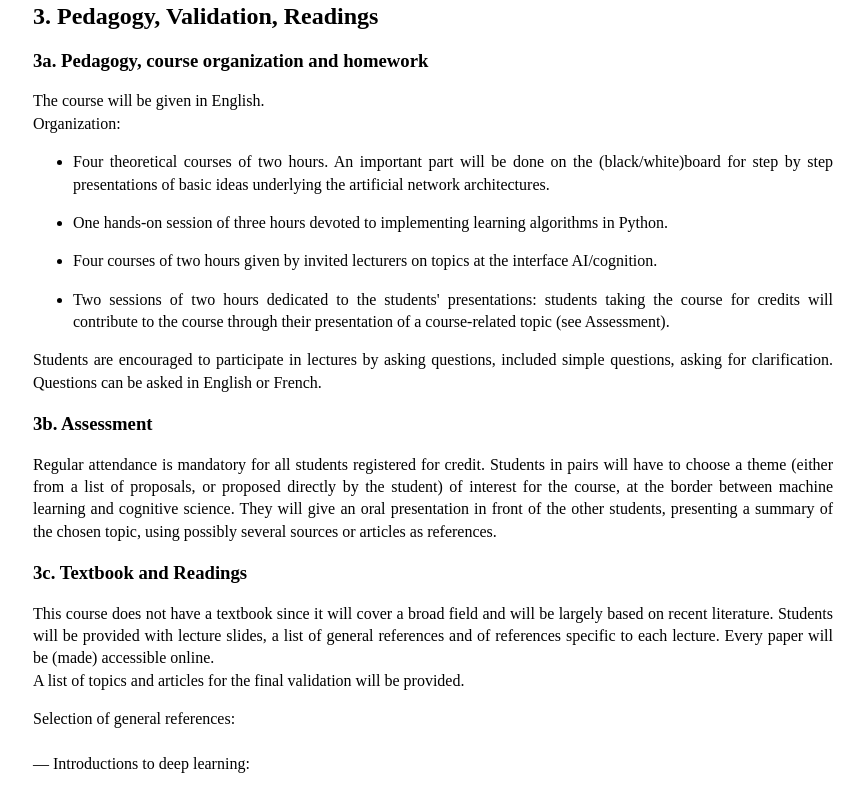
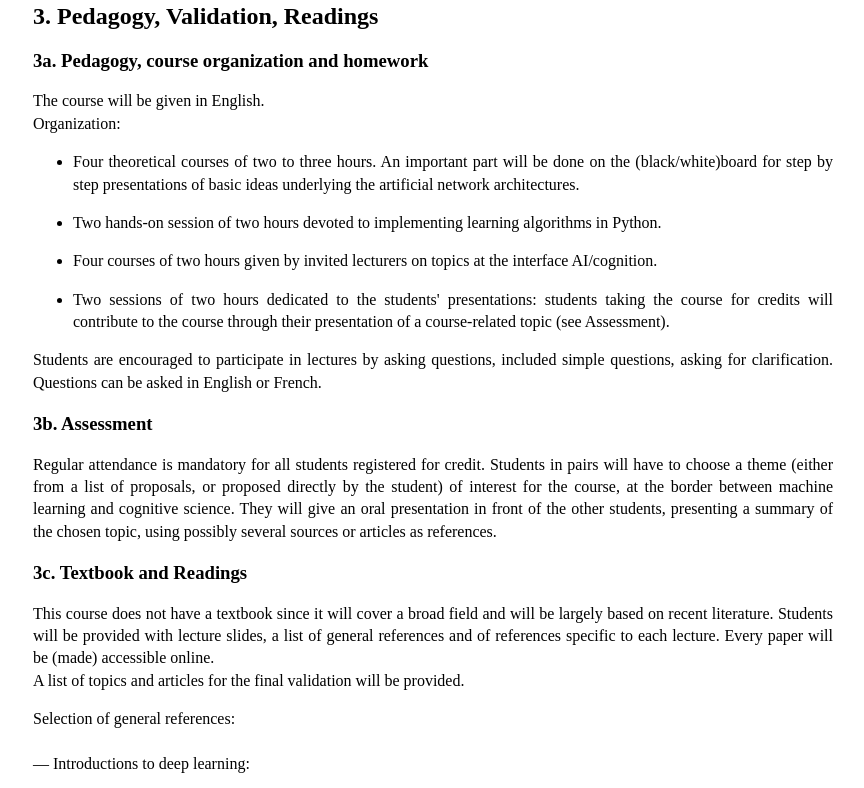
Before and after one commit to l-bg/dlcm, a plain HTML site: page index.html in a window 1280 px wide. Shown: the part 2265-3053 px from the top of the page, without its empty margins (207-1071 px from the left). Drawn offline with Linux system fonts and the light colour scheme.

Commit message:
update information

```diff
--- a/index.html
+++ b/index.html
@@ -70,8 +70,8 @@ The students will also learn to implement from scratch a basic backpropagation a
 <p> The course will be given in English.<br>
 Organization:
 <ul>
-<li> <p> Four theoretical courses of two hours. An important part will be done on the (black/white)board for step by step presentations of basic ideas underlying the artificial network architectures.</p>
-<li> <p>One hands-on session of three hours devoted to implementing learning algorithms in Python.</p>
+<li> <p>Four theoretical courses of two to three hours. An important part will be done on the (black/white)board for step by step presentations of basic ideas underlying the artificial network architectures.</p>
+<li> <p>Two hands-on session of two hours devoted to implementing learning algorithms in Python.</p>
 <li> <p>Four courses of two hours given by invited lecturers on topics at the interface AI/cognition.</p>
 <li> <p>Two sessions of two hours dedicated to the students' presentations: students taking the course for credits will contribute to the course through their presentation of a course-related topic (see Assessment).</p>
 </ul>
@@ -122,7 +122,7 @@ This lecture and the following will be devoted to the learning of representation
 <p> <b> Attention </b> <br>
 This lecture is entirely devoted to the presentation of the concept of attention, as first introduced as a mean to better handle long sequences in seq2seq networks. As a final objective to this course, we will present the model based on self-attention called Transformers. This model family initiated an important revolution in natural language processing just a few years ago, and is now widespread in many domains, notably for image analysis.</p>
 
-<h3> 4b. Hands-on session (`travaux pratiques', three hours) </h3>
+<h3> 4b. Hands-on session (`travaux pratiques', four hours) </h3>
 
 <p> The goal of this lab session is to implement a feedforward neural network along with gradient descent learning with the backpropagation algorithm. This implementation will be done from scratch in python/numpy, using the theoretical knowledge developed during the first course. This will help the students to well understand the fundamentals behind deep learning. The course will conclude with a brief presentation and comparison with a modern implementation that makes use of a deep learning framework such as TensorFlow/Keras or PyTorch.</p>
 
```
